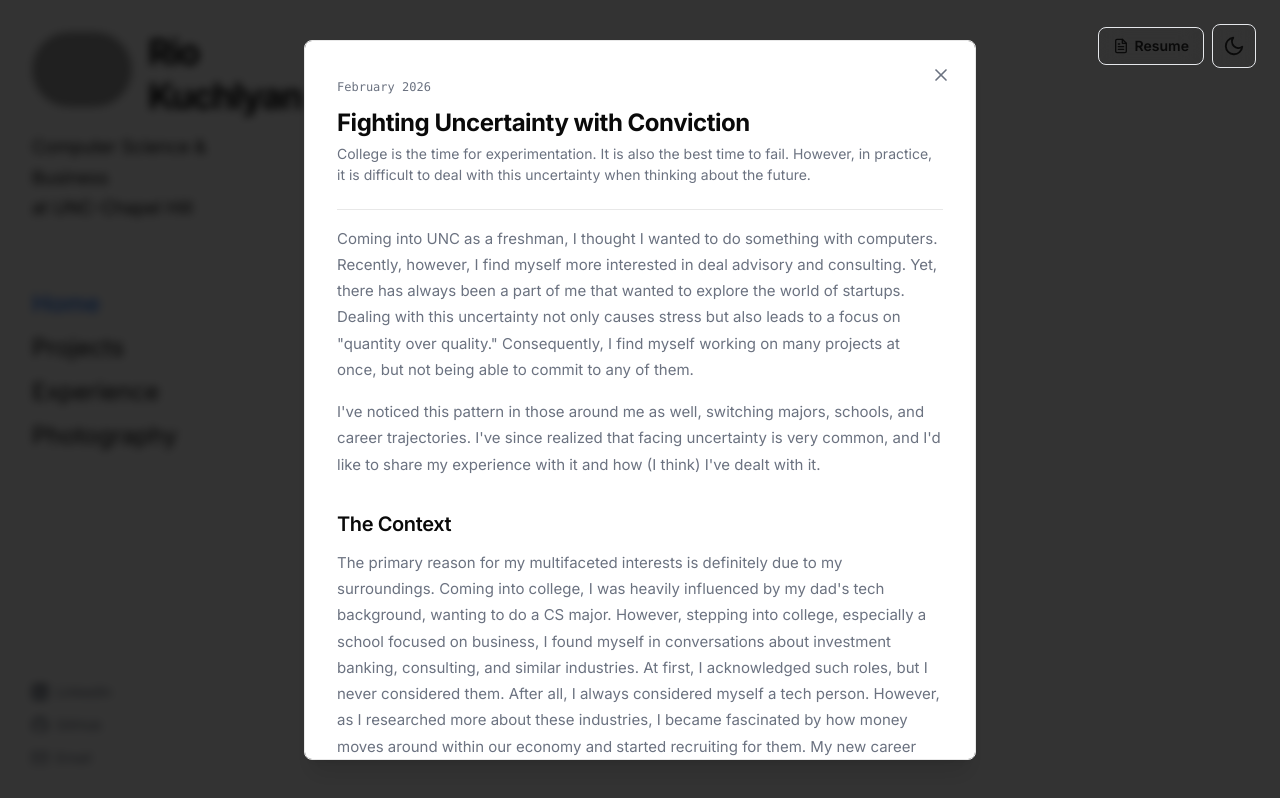
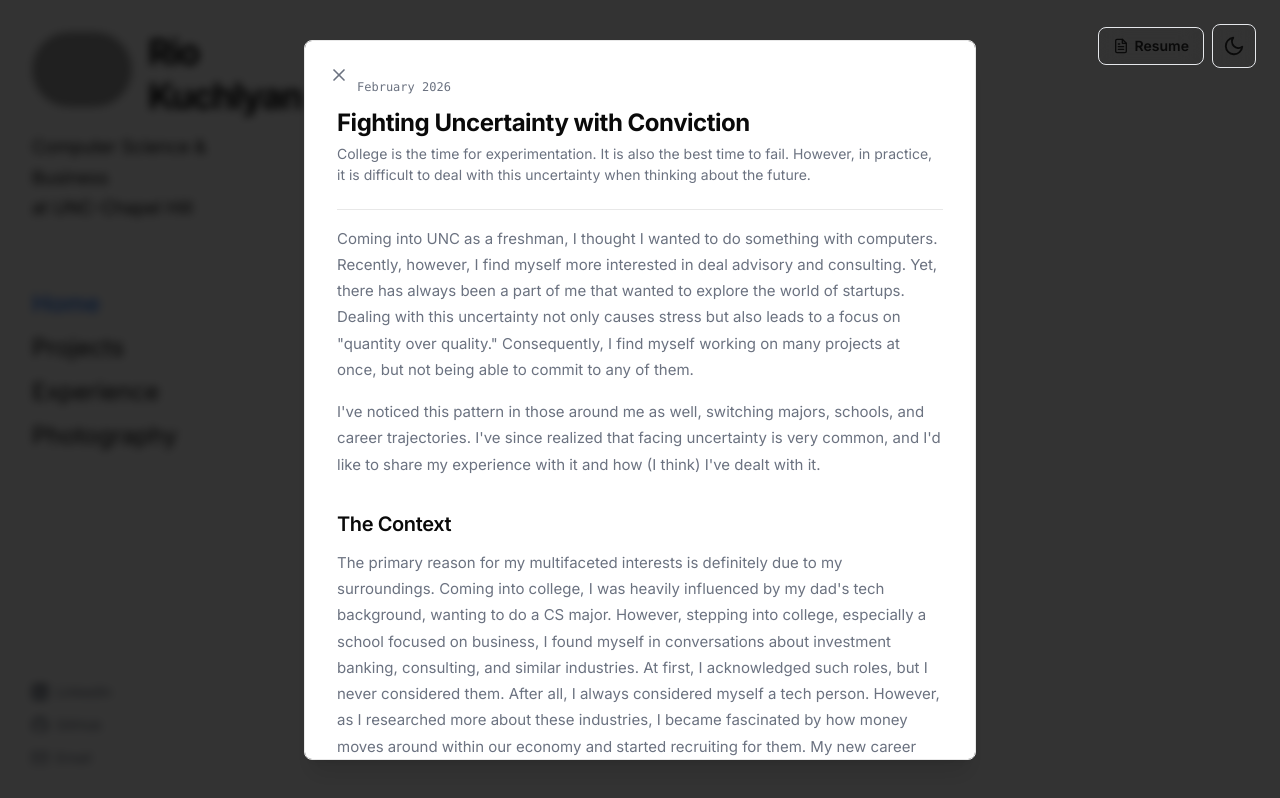
Before and after one commit to riokuchlyan/PortfolioWebsite, a Next.js app: page / in a window 1280 px wide. Both pictures are taken after a click on the element 458 px from the left and 984 px from the top of the page. Shown: the part 449-1247 px from the top of the page. Built offline with nearby package versions, Linux system fonts and the light colour scheme; grey boxes are pictures that could not be loaded.

Commit message:
Remove blog title and description from JSON data, and adjust close button alignment in BlogModal component for improved layout consistency.

```diff
--- a/src/app/data/blog/blog.json
+++ b/src/app/data/blog/blog.json
@@ -1,6 +1,4 @@
 {
-  "title": "Fighting Uncertainty with Conviction",
-  "description": "Ideas, reflections, and insights on technology, business, and life",
   "posts": [
     {
       "id": 1,
--- a/src/components/BlogModal.tsx
+++ b/src/components/BlogModal.tsx
@@ -79,7 +79,7 @@ export default function BlogModal({ post, onClose }: BlogModalProps) {
         {/* Close button */}
         <button
           onClick={onClose}
-          className="sticky top-4 float-right mr-4 mt-4 text-muted hover:text-foreground transition-colors bg-background/80 backdrop-blur-sm rounded-full p-2 z-10"
+          className="sticky top-4 float-left ml-4 mt-4 text-muted hover:text-foreground transition-colors bg-background/80 backdrop-blur-sm rounded-full p-2 z-10"
           aria-label="Close"
         >
           <svg width="20" height="20" viewBox="0 0 24 24" fill="none" stroke="currentColor" strokeWidth="2" strokeLinecap="round" strokeLinejoin="round">
```
